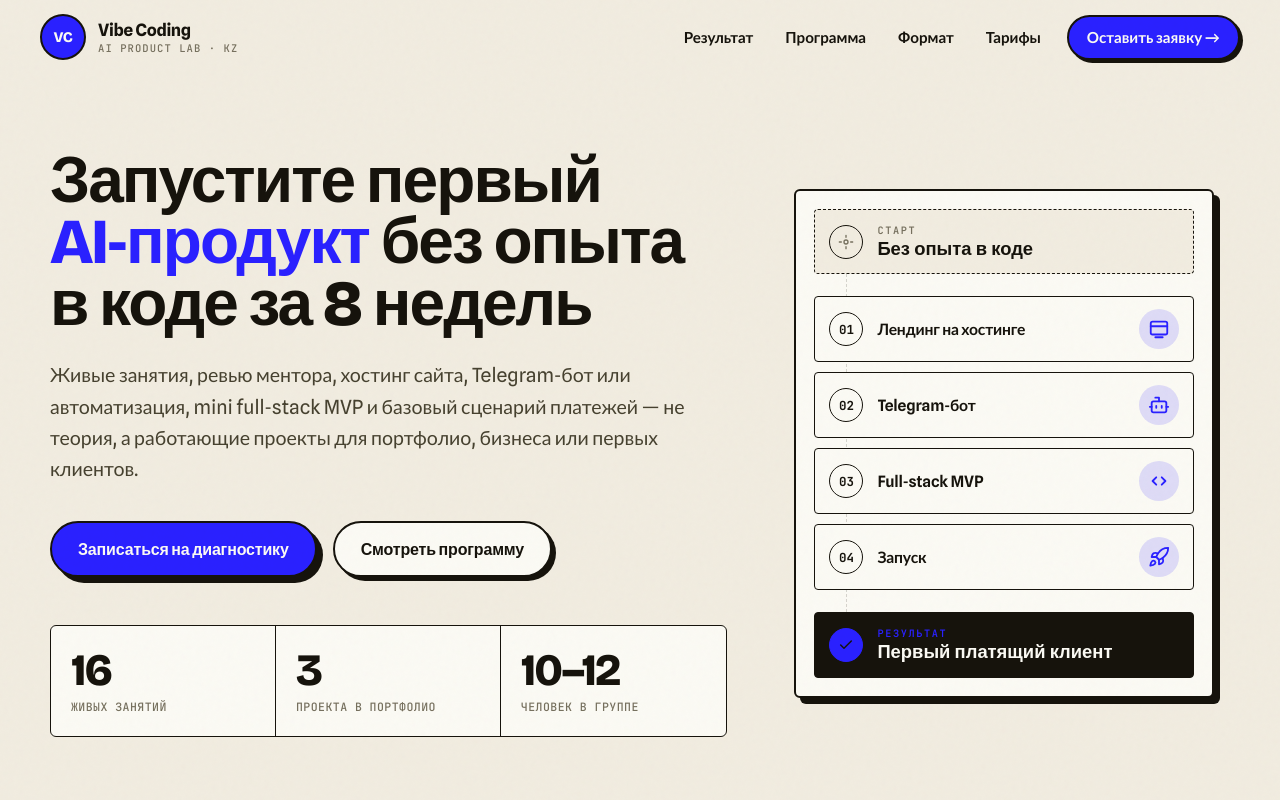
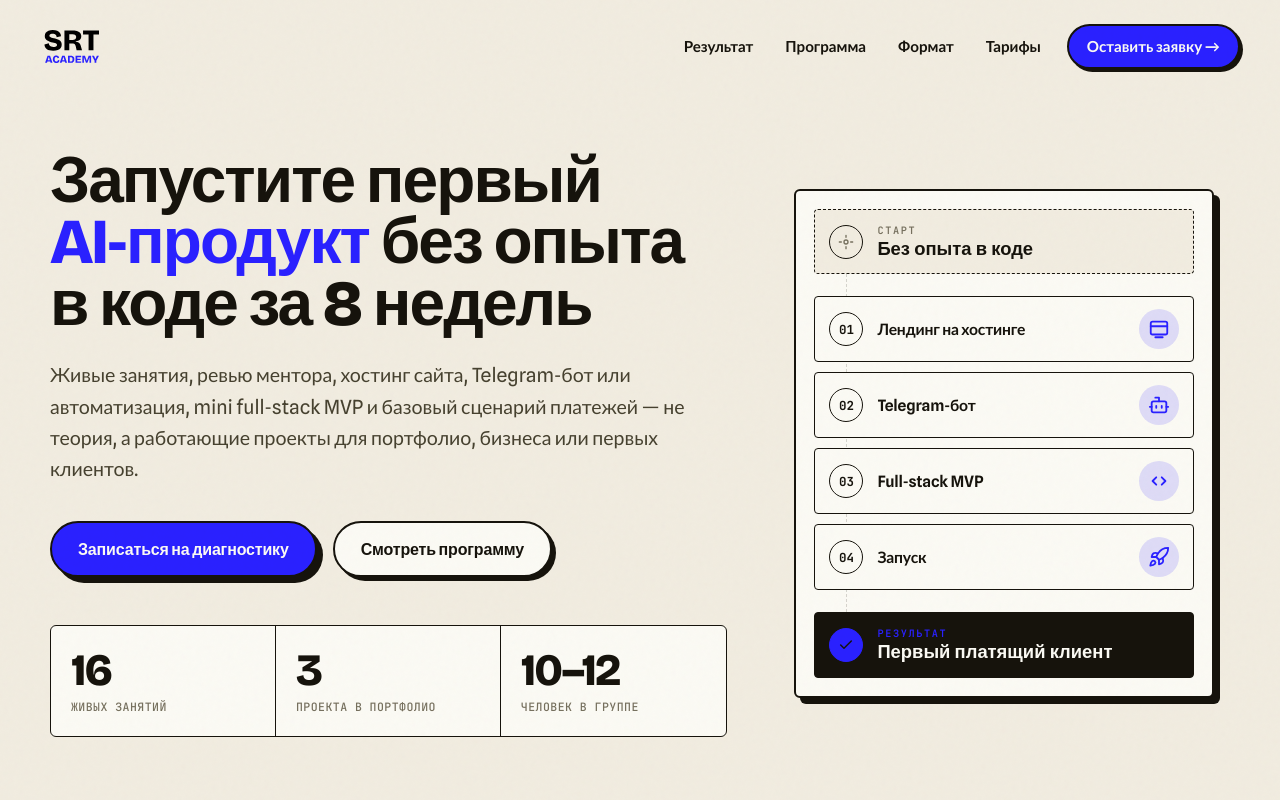
Before and after one commit to silkroadtech-kz/srt-school, a plain HTML site: page index.html in a window 1280 px wide. Shown: the top 800 px of the page. Drawn offline with nearby package versions, Linux system fonts and the light colour scheme.

Commit message:
Rebrand to SRT Academy with new favicon and square wordmark logo
Co-Authored-By: Claude Opus 4.7 <noreply@anthropic.com>

```diff
--- a/index.html
+++ b/index.html
@@ -7,7 +7,8 @@
             name="description"
             content="Практическая школа вайб-кодинга для Казахстана: за 8 недель запустите сайт, Telegram-бота/автоматизацию и mini full-stack MVP с платежами."
         />
-        <title>Vibe Coding School — AI Product Lab для Казахстана</title>
+        <title>SRT Academy — AI Product Lab для Казахстана</title>
+        <link rel="icon" type="image/svg+xml" href="favicon.svg" />
         <link rel="preconnect" href="https://fonts.googleapis.com" />
         <link rel="preconnect" href="https://fonts.gstatic.com" crossorigin />
         <link
@@ -20,12 +21,8 @@
         <div class="noise" aria-hidden="true"></div>
 
         <header class="site-header" data-header>
-            <a class="brand" href="#top" aria-label="Vibe Coding School">
-                <span class="brand-mark">VC</span>
-                <span class="brand-copy">
-                    <strong>Vibe Coding</strong>
-                    <small>AI Product Lab · KZ</small>
-                </span>
+            <a class="brand" href="#top" aria-label="SRT Academy">
+                <img class="brand-mark" src="favicon.svg" alt="" width="64" height="64" />
             </a>
 
             <button
@@ -750,7 +747,7 @@
 
         <footer class="site-footer">
             <div>
-                <strong>Vibe Coding School</strong>
+                <strong>SRT Academy</strong>
                 <span>Практическая AI Product Lab для Казахстана</span>
             </div>
             <a href="#top">Наверх ↑</a>
--- a/styles.css
+++ b/styles.css
@@ -278,16 +278,12 @@ section[id] {
 }
 
 .brand-mark {
-    display: grid;
-    width: 46px;
-    height: 46px;
-    place-items: center;
-    border: 2px solid var(--ink);
-    border-radius: 50%;
-    color: var(--ink);
-    background: var(--accent);
-    color: var(--white);
-    font-size: 0.92rem;
+    display: block;
+    width: 64px;
+    height: 64px;
+    border-radius: 8px;
+    object-fit: contain;
+    flex-shrink: 0;
 }
 
 .brand-copy {
```
Also changed, not shown: favicon-dark.svg (added), favicon-light.svg (added), favicon.svg (added).
